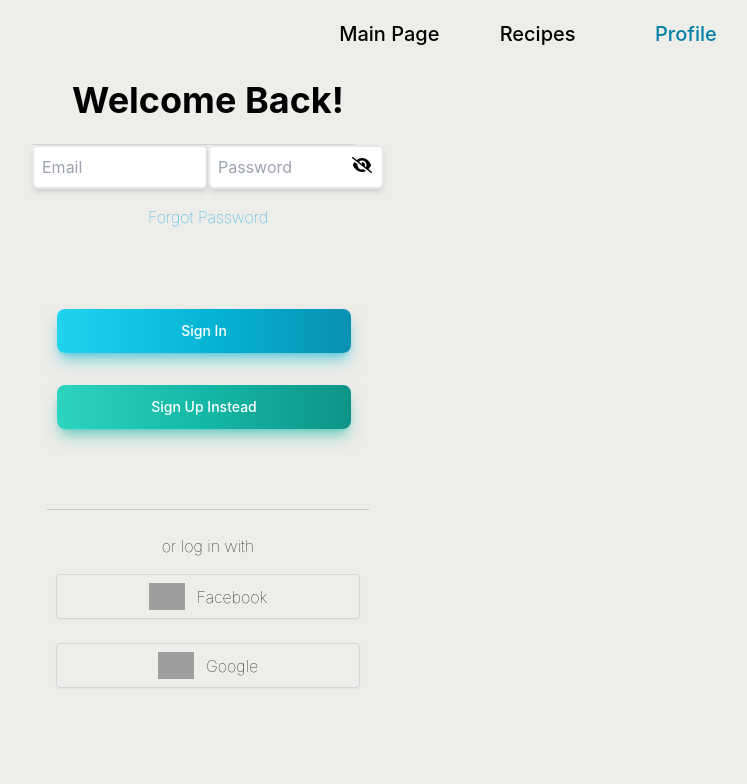
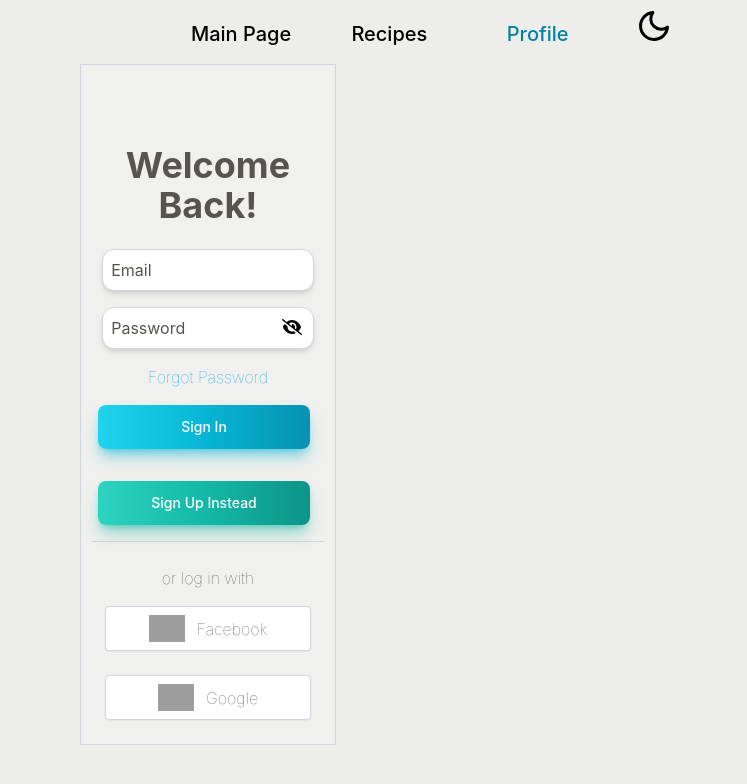
Before and after one commit to Musstah/culinary-craft-app, a React (Create React App) app in the folder frontend/: page /sign-in in a window 1280 px wide. Shown: the top 784 px of the page, without its empty margins (432-1179 px from the left). Built offline with nearby package versions, Linux system fonts and the light colour scheme; grey boxes are pictures that could not be loaded.

Commit message:
Prace nad login screenem

```diff
--- a/frontend/src/components/Navbar.jsx
+++ b/frontend/src/components/Navbar.jsx
@@ -66,7 +66,7 @@ function Navbar() {
       <div id="breakpoint-detector" class="hidden md:block"></div>
       <nav className="flex justify-center md:justify-end md:mt-2 dark:text-gray-100">
         <ul
-          className={`grid max-w-lg gap-12 grid-cols-3 md:mr-28 font-medium justify-center`}
+          className={`grid gap-12 grid-cols-4 md:mr-28 font-medium justify-center`}
         >
           <li
             className={
@@ -131,11 +131,11 @@ function Navbar() {
           </li>
           <li>
             <button onClick={() => setDarkMode(!darkMode)}>
-              {/* {darkMode ? (
-                <FiSun className="relative z-10 text-lg md:text-sm" />
+              {darkMode ? (
+                <FiSun className="text-4xl" />
               ) : (
-                <FiMoon className="relative z-10 text-lg md:text-sm" />
-              )} */}
+                <FiMoon className="text-4xl" />
+              )}
             </button>
           </li>
         </ul>
--- a/frontend/src/index.css
+++ b/frontend/src/index.css
@@ -91,7 +91,7 @@ code {
 }
 
 .form-input {
-  @apply w-44 border-2 rounded-md p-2 shadow-md focus:outline-none hover:shadow-none
+  @apply w-full bg-white text-black dark:text-stone-300 dark:bg-black border-gray-300 dark:border-gray-700 placeholder:text-stone-600 dark:placeholder:text-stone-300 border rounded-xl p-2 shadow-md focus:outline-none hover:shadow-none
   focus:shadow-none;
 }
 
--- a/frontend/src/pages/Recipes.jsx
+++ b/frontend/src/pages/Recipes.jsx
@@ -26,7 +26,7 @@ function Recipies() {
   ) : (
     <>
       <section className="">
-        <h5 className="pl-3 mt-12 mb-8 font-serif text-5xl font-bold tracking-wide md:text-8xl md:ml-16 md:mt-20 md:mb-12 dark:text-stone-100">
+        <h5 className="pl-3 mt-12 mb-8 font-serif text-5xl font-bold tracking-wide md:text-8xl md:ml-16 md:mt-20 md:mb-12 dark:text-stone-300">
           Explore recipes
         </h5>
         <div className="relative border-b w-80 h-8 mb-4 md:ml-16 md:mt-1.5">
@@ -111,23 +111,23 @@ function Recipies() {
                     alt="img"
                     className="hidden object-cover pt-3 duration-200 rounded-2xl md:block md:w-11/12 md:h-48 group-hover:scale-105"
                   />
-                  <a className="self-start pt-2 pl-4 font-sans text-lg font-bold leading-relaxed text-wrap text-stone-600 dark:text-stone-100 ">
+                  <a className="self-start pt-2 pl-4 font-sans text-lg font-bold leading-relaxed text-wrap text-stone-600 dark:text-stone-300 ">
                     {recipe.name}
                   </a>
                   <div className="flex flex-row justify-between w-full pb-8 pl-4 pr-2">
                     <div className="flex flex-row items-center pt-2 space-x-3 font-sans leading-relaxed">
                       <FontAwesomeIcon
-                        className="dark:text-stone-100"
+                        className="dark:text-stone-300"
                         icon={faClock}
                       />
-                      <strong className="pr-3 text-stone-600 dark:text-stone-100 ">{`${recipe.averageTime} mins`}</strong>
+                      <strong className="pr-3 text-stone-600 dark:text-stone-300 ">{`${recipe.averageTime} mins`}</strong>
                     </div>
                     <div className="flex flex-row items-center pt-2 space-x-3 font-sans leading-relaxed">
                       <FontAwesomeIcon
                         className="text-amber-300"
                         icon={faStar}
                       />
-                      <strong className="pr-3 text-stone-600 dark:text-stone-100 ">{`${recipe.averageRating}`}</strong>
+                      <strong className="pr-3 text-stone-600 dark:text-stone-300 ">{`${recipe.averageRating}`}</strong>
                     </div>
                   </div>
                 </div>
--- a/frontend/src/pages/SignIn.jsx
+++ b/frontend/src/pages/SignIn.jsx
@@ -44,18 +44,17 @@ function SignIn() {
 
   return (
     <>
-      <div className="flex flex-col items-center">
-        <header>
-          <h2 className="text-4xl font-bold my-12 md:my-6 text-black md:mt-20">
-            Welcome Back!
-          </h2>
-        </header>
-        <main>
-          {/* Horizontal Line */}
-          <div className="w-11/12 border-b border-zinc-300"></div>
+      <div className="flex flex-col items-center w-full mx-auto">
+        <main className="bg-opacity-20 bg-slate-50 dark:bg-neutral-950 border border-gray-300 dark:border-gray-700 md:w-1/5 md:mt-[5%]">
+          <header>
+            <h2 className="my-12 text-4xl font-bold text-center md:my-6 text-stone-600 dark:text-stone-300 md:mt-20">
+              Welcome Back!
+            </h2>
+          </header>
+
           <form onSubmit={onSubmit} className="">
-            <div className="flex">
-              <div className="">
+            <div className="flex flex-col items-center space-y-4">
+              <div className="w-5/6">
                 <input
                   type="email"
                   className="form-input"
@@ -65,7 +64,7 @@ function SignIn() {
                   onChange={onChange}
                 />
               </div>
-              <div className="relative">
+              <div className="relative w-5/6">
                 <input
                   type={showPassword ? "text" : "password"}
                   className="form-input"
@@ -81,53 +80,51 @@ function SignIn() {
                 />
               </div>
             </div>
-            <div className="text-center mt-4">
+            <div className="mt-4 text-center">
               <Link to="/forgot-password" className="font-thin text-sky-500">
                 Forgot Password
               </Link>
             </div>
 
-            <div className="flex flex-col items-center space-y-8 mt-8 md:mt-20">
+            <div className="flex flex-col items-center space-y-8 md:mt-4">
               <button
                 type="submit"
-                className="w-5/6 text-white bg-gradient-to-r from-cyan-400 via-cyan-500
-                to-cyan-600 hover:bg-gradient-to-br focus:ring-4 focus:outline-none focus:ring-cyan-300
-                dark:focus:ring-cyan-800 shadow-lg shadow-cyan-500/50 dark:shadow-lg dark:shadow-cyan-800/80
-                font-medium rounded-lg text-sm px-5 py-3 text-center me-2"
+                className="w-5/6 px-5 py-3 text-sm font-medium text-center text-white rounded-lg shadow-lg bg-gradient-to-r from-cyan-400 via-cyan-500 to-cyan-600 hover:bg-gradient-to-br focus:ring-4 focus:outline-none focus:ring-cyan-300 dark:focus:ring-cyan-800 shadow-cyan-500/50 dark:shadow-lg dark:shadow-cyan-800/80 me-2"
               >
                 Sign In
               </button>
 
               <Link
                 to="/sign-up"
-                className="w-5/6 text-white bg-gradient-to-r from-teal-400 via-teal-500
-                 to-teal-600 hover:bg-gradient-to-br focus:ring-4 focus:outline-none focus:ring-teal-300
-                  dark:focus:ring-teal-800 shadow-lg shadow-teal-500/50 dark:shadow-lg dark:shadow-teal-800/80
-                  font-medium rounded-lg text-sm px-5 py-3 text-center me-2 mb-8"
+                className="w-5/6 px-5 py-3 mb-8 text-sm font-medium text-center text-white rounded-lg shadow-lg bg-gradient-to-r from-teal-400 via-teal-500 to-teal-600 hover:bg-gradient-to-br focus:ring-4 focus:outline-none focus:ring-teal-300 dark:focus:ring-teal-800 shadow-teal-500/50 dark:shadow-lg dark:shadow-teal-800/80 me-2"
               >
                 Sign Up Instead
               </Link>
             </div>
           </form>
           {/* Horizontal Line */}
-          <div className="w-11/12 border-b border-zinc-400 opacity-50 mt-12 md:mt-20 mx-auto"></div>
-          <p className="font-thin text-black text-center mt-6 mb-2">
+          <div className="w-11/12 mx-auto mt-4 border-b border-gray-300 dark:opacity-90 dark:border-gray-700 md:mt-4"></div>
+          <p className="mt-6 mb-2 font-thin text-center text-stone-600 dark:text-stone-300">
             or log in with
           </p>
-          <div className="flex flex-col space-x-0 space-y-6 mt-4 items-center mx-6">
+          <div className="flex flex-col items-center mx-6 mt-4 space-x-0 space-y-6 md:mb-6">
             <button
-              className="w-full flex items-center justify-center py-2 space-x-3 border border-gray-300 rounded shadow-sm
+              className="w-full flex items-center justify-center py-2 space-x-3 border bg-white dark:bg-black border-gray-300 dark:border-gray-700 rounded shadow-sm
                 hover:bg-opacity-30 hover:shadow-lg hover:-translate-y-0.5"
             >
               <img src="/facebook.png" alt="" className="w-9" />
-              <span className="font-thin">Facebook</span>
+              <span className="font-thin text-stone-600 dark:text-stone-300">
+                Facebook
+              </span>
             </button>
             <button
-              className="w-full flex items-center justify-center py-2 space-x-3 border border-gray-300 rounded shadow-sm
-                hover:bg-opacity-30 hover:shadow-lg hover:-translate-y-0.5"
+              className="w-full flex items-center justify-center py-2 space-x-3 bg-white dark:bg-black border border-gray-300 dark:border-gray-700 rounded shadow-sm
+                hover:bg-opacity-30 hover:shadow-lg hover:-translate-y-0.5 "
             >
               <img src="/google.png" alt="" className="w-9" />
-              <span className="font-thin">Google</span>
+              <span className="font-thin text-stone-600 dark:text-stone-300">
+                Google
+              </span>
             </button>
           </div>
         </main>
--- a/frontend/tailwind.config.js
+++ b/frontend/tailwind.config.js
@@ -9,6 +9,7 @@ module.exports = {
         "custom-bg": {
           light: "#edede9",
           dark: "#060606",
+          darkLogin: "#111112",
         },
         fontFamily: {
           serif: ["Playfair Display", "serif"],
--- a/package.json
+++ b/package.json
@@ -28,10 +28,12 @@
     "framer-motion": "^12.23.6",
     "hpp": "^0.2.3",
     "jsonwebtoken": "^9.0.2",
+    "mongodb": "^6.17.0",
     "mongoose": "^8.0.2",
     "morgan": "^1.10.0",
     "nodemailer": "^6.9.8",
     "nodemon": "^3.0.1",
+    "npm": "^11.4.2",
     "path": "^0.12.7",
     "slugify": "^1.6.6"
   }
```
Also changed, not shown: frontend/src/pages/Home.jsx (+6 -6 lines), frontend/src/pages/Recipe.jsx (+7 -7 lines), frontend/src/pages/SignUp.jsx (+14 -16 lines), 1 other file (tests, documents, lock files or other folders).
